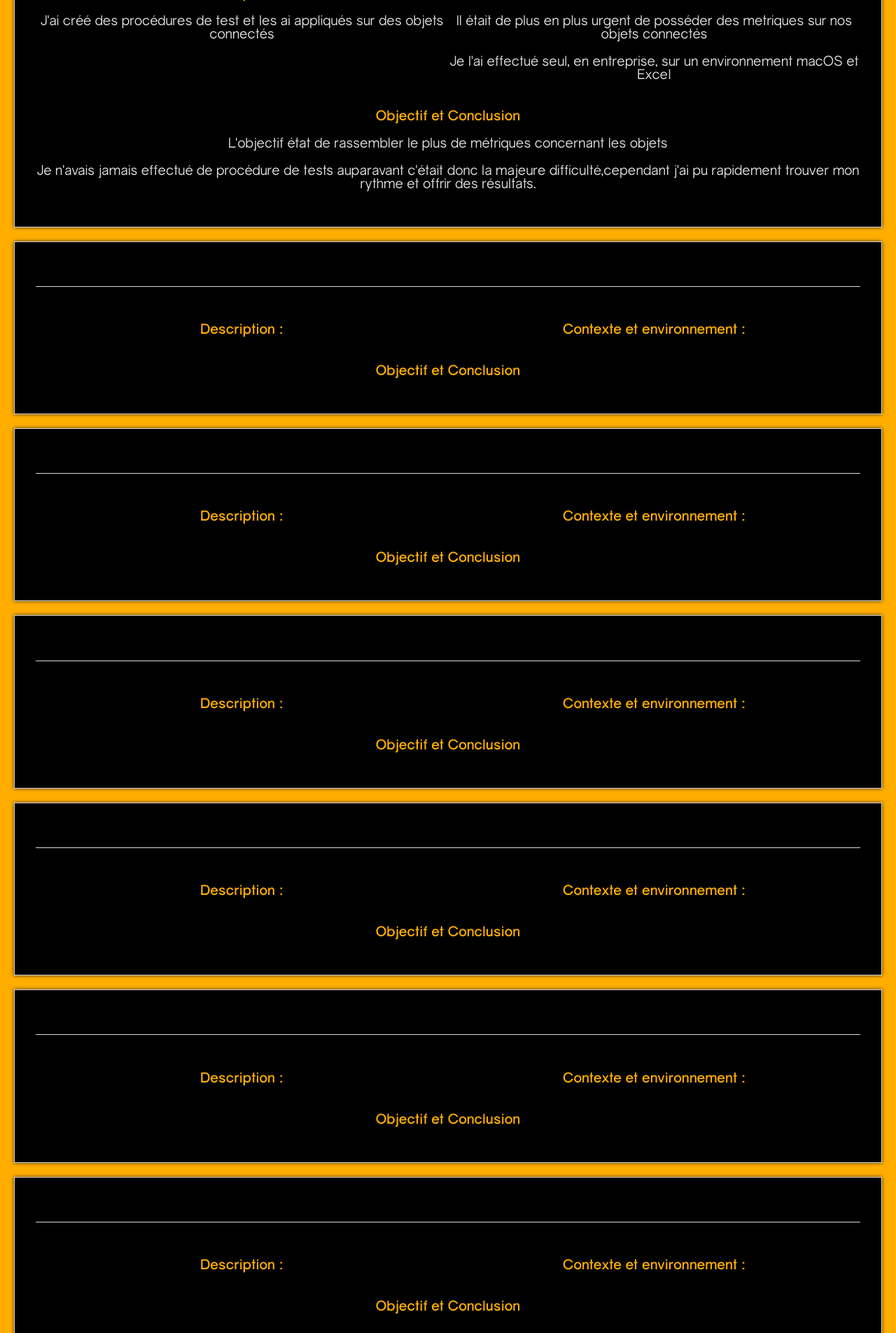
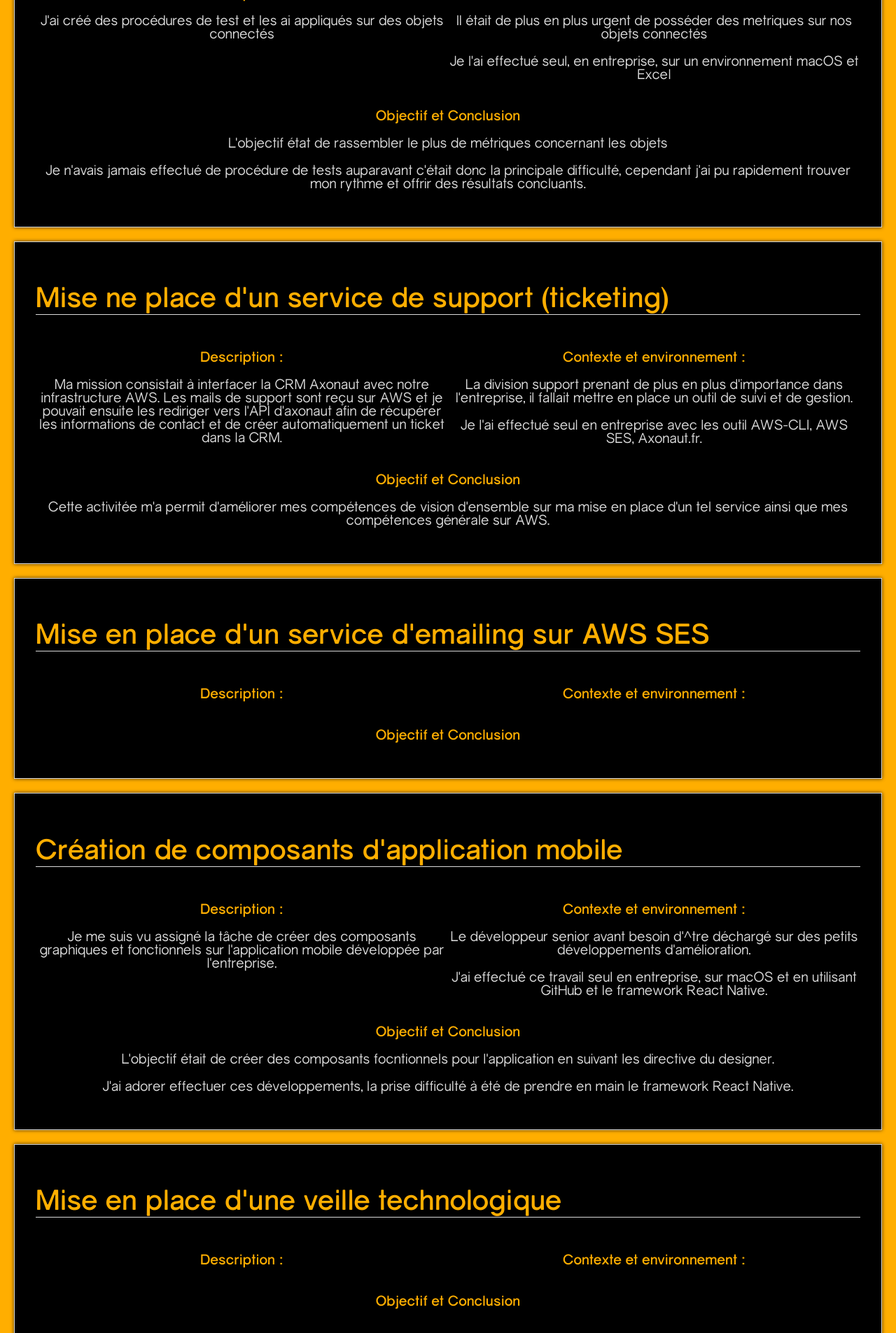
Before and after one commit to SamCadRED/portfolio, a PHP site: page /pages/activitees.php in a window 1280 px wide. Shown: the part 920-2825 px from the top of the page at 70% size. Run offline with PHP 8.4, Linux system fonts and the light colour scheme.

Commit message:
ajout d'activités

```diff
--- a/pages/activitees.php
+++ b/pages/activitees.php
@@ -54,26 +54,26 @@
                 $contexte = "Il était de plus en plus urgent de posséder des metriques sur nos objets connectés";
                 $env = "Je l'ai effectué seul, en entreprise, sur un environnement macOS et Excel";
                 $objectif = "L'objectif état de rassembler le plus de métriques concernant les objets";
-                $conclusion = "Je n'avais jamais effectué de procédure de tests auparavant c'était donc la majeure difficulté,cependant j'ai pu rapidement trouver mon rythme et offrir des résultats.";
+                $conclusion = "Je n'avais jamais effectué de procédure de tests auparavant c'était donc la principale difficulté, cependant j'ai pu rapidement trouver mon rythme et offrir des résultats concluants.";
                 echo display_activites($titre, $desc, $contexte, $env, $objectif, $conclusion);
             ?>
         </div>
 
         <div class="activite3">
             <?php
-                $titre = "";
-                $desc = "";
-                $contexte = "";
-                $env = "";
+                $titre = "Mise ne place d'un service de support (ticketing)";
+                $desc = "Ma mission consistait à interfacer la CRM Axonaut avec notre infrastructure AWS. Les mails de support sont reçu sur AWS et je pouvait ensuite les rediriger vers l'API d'axonaut afin de récupérer les informations de contact et de créer automatiquement un ticket dans la CRM.";
+                $contexte = "La division support prenant de plus en plus d'importance dans l'entreprise, il fallait mettre en place un outil de suivi et de gestion.";
+                $env = "Je l'ai effectué seul en entreprise avec les outil AWS-CLI, AWS SES, Axonaut.fr.";
                 $objectif = "";
-                $conclusion = "";
+                $conclusion = "Cette activitée m'a permit d'améliorer mes compétences de vision d'ensemble sur ma mise en place d'un tel service ainsi que mes compétences générale sur AWS.";
                 echo display_activites($titre, $desc, $contexte, $env, $objectif, $conclusion);
             ?>
         </div>
 
         <div class="activite4">
             <?php
-                $titre = "";
+                $titre = "Mise en place d'un service d'emailing sur AWS SES";
                 $desc = "";
                 $contexte = "";
                 $env = "";
@@ -85,19 +85,19 @@
 
         <div class="activite5">
             <?php
-                $titre = "";
-                $desc = "";
-                $contexte = "";
-                $env = "";
-                $objectif = "";
-                $conclusion = "";
+                $titre = "Création de composants d'application mobile";
+                $desc = "Je me suis vu assigné la tâche de créer des composants graphiques et fonctionnels sur l'application mobile développée par l'entreprise.";
+                $contexte = "Le développeur senior avant besoin d'^tre déchargé sur des petits développements d'amélioration.";
+                $env = "J'ai effectué ce travail seul en entreprise, sur macOS et en utilisant GitHub et le framework React Native.";
+                $objectif = "L'objectif était de créer des composants focntionnels pour l'application en suivant les directive du designer.";
+                $conclusion = "J'ai adorer effectuer ces développements, la prise difficulté à été de prendre en main le framework React Native.";
                 echo display_activites($titre, $desc, $contexte, $env, $objectif, $conclusion);
             ?>
         </div>
 
         <div class="activite6">
             <?php
-                $titre = "";
+                $titre = "Mise en place d'une veille technologique";
                 $desc = "";
                 $contexte = "";
                 $env = "";
@@ -109,7 +109,7 @@
 
         <div class="activite7">
             <?php
-                $titre = "";
+                $titre = "Intervention sur un arrêt de production client";
                 $desc = "";
                 $contexte = "";
                 $env = "";
@@ -119,19 +119,7 @@
             ?>
         </div>
 
-        <div class="activite8">
-            <?php
-                $titre = "";
-                $desc = "";
-                $contexte = "";
-                $env = "";
-                $objectif = "";
-                $conclusion = "";
-                echo display_activites($titre, $desc, $contexte, $env, $objectif, $conclusion);
-            ?>
-        </div>
     </div>
-
     <div class="footer_cont">
         <?php echo $footer ?>
     </div>
```
